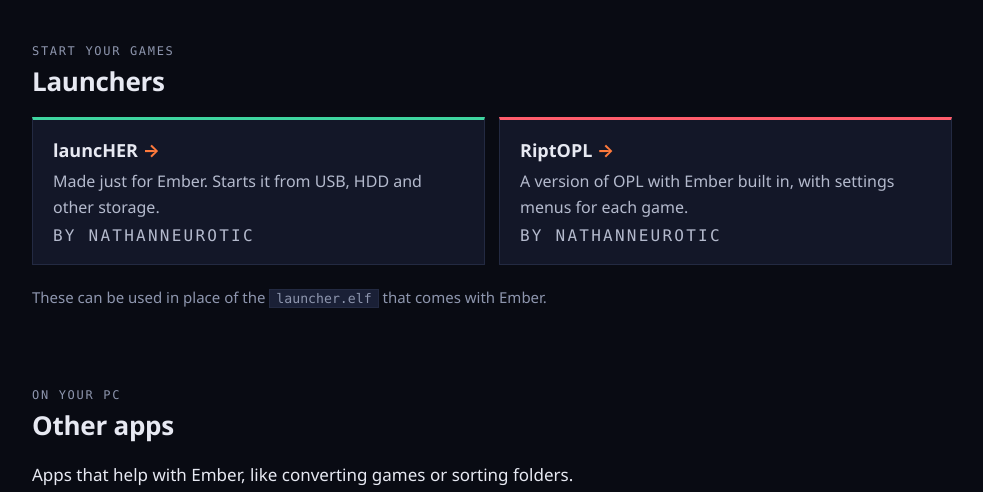
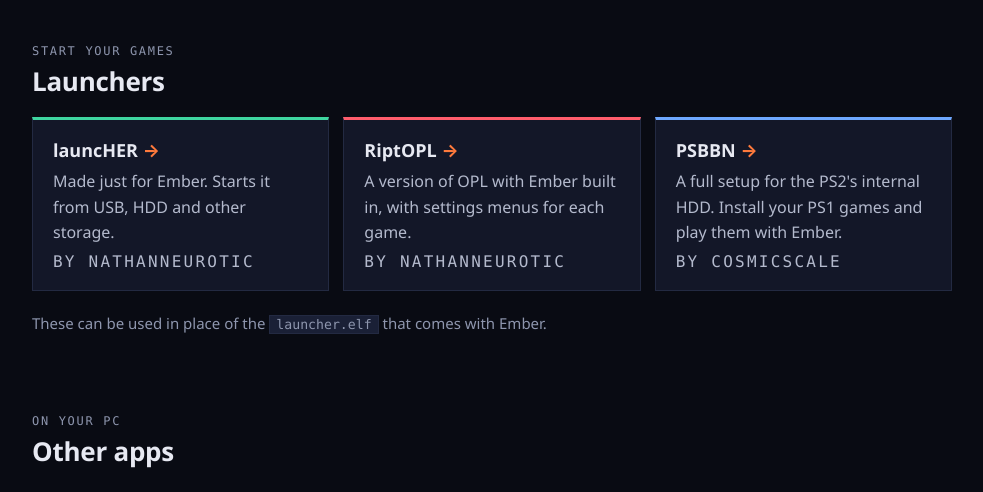
Before and after one commit to Gageformer/Ember, a plain HTML site: page resources.html in a window 1280 px wide. Shown: the part 258-750 px from the top of the page, without its empty margins (148-1131 px from the left). Drawn offline with Linux system fonts and the light colour scheme.

Commit message:
Added PSBBN as a resource

```diff
--- a/resources.html
+++ b/resources.html
@@ -47,6 +47,11 @@
         <h3>RiptOPL</h3>
         <p>A version of OPL with Ember built in, with settings menus for each game.</p>
         <p class="label">by NathanNeurotic</p>
+      </a>
+      <a class="card x" href="https://github.com/CosmicScale/PSBBN-Definitive-Project">
+        <h3>PSBBN</h3>
+        <p>A full setup for the PS2's internal HDD. Install your PS1 games and play them with Ember.</p>
+        <p class="label">by CosmicScale</p>
       </a>
     </div>
     <p class="muted small">These can be used in place of the <code>launcher.elf</code> that comes with Ember.</p>
```
